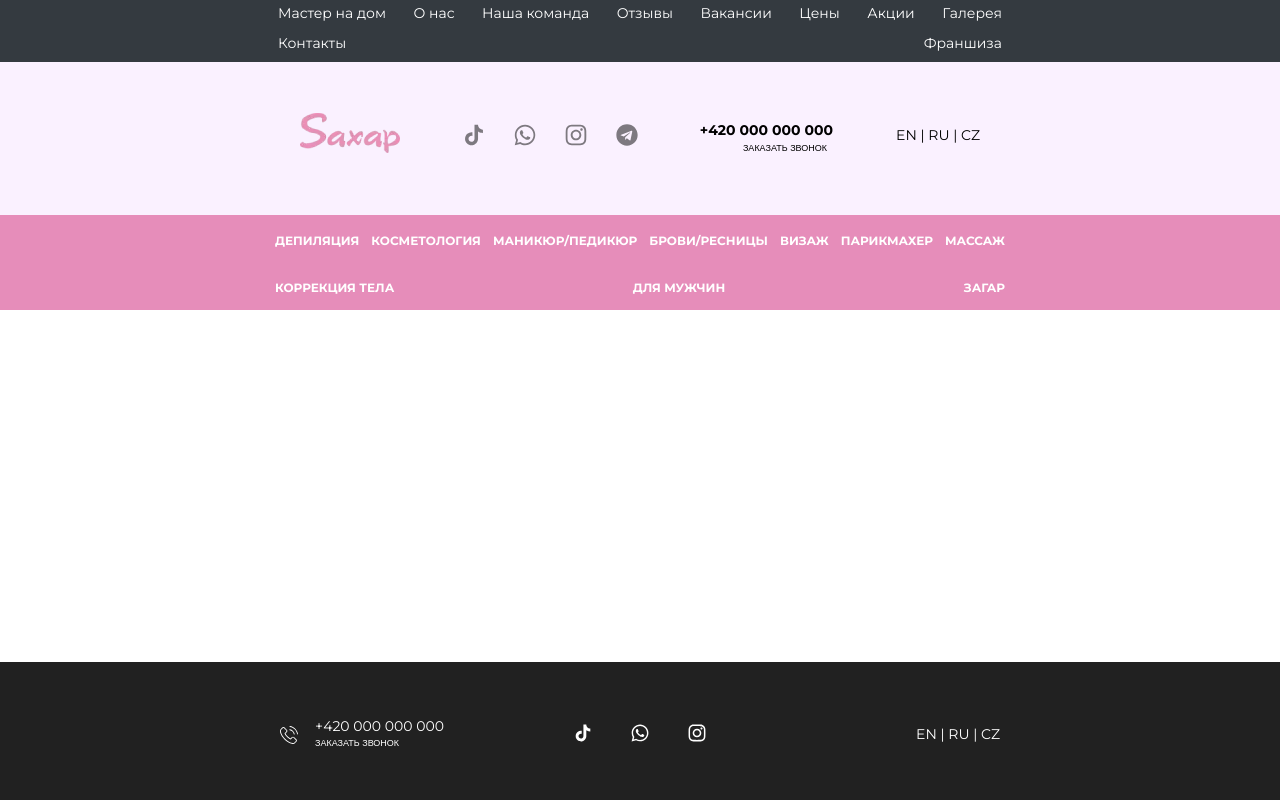
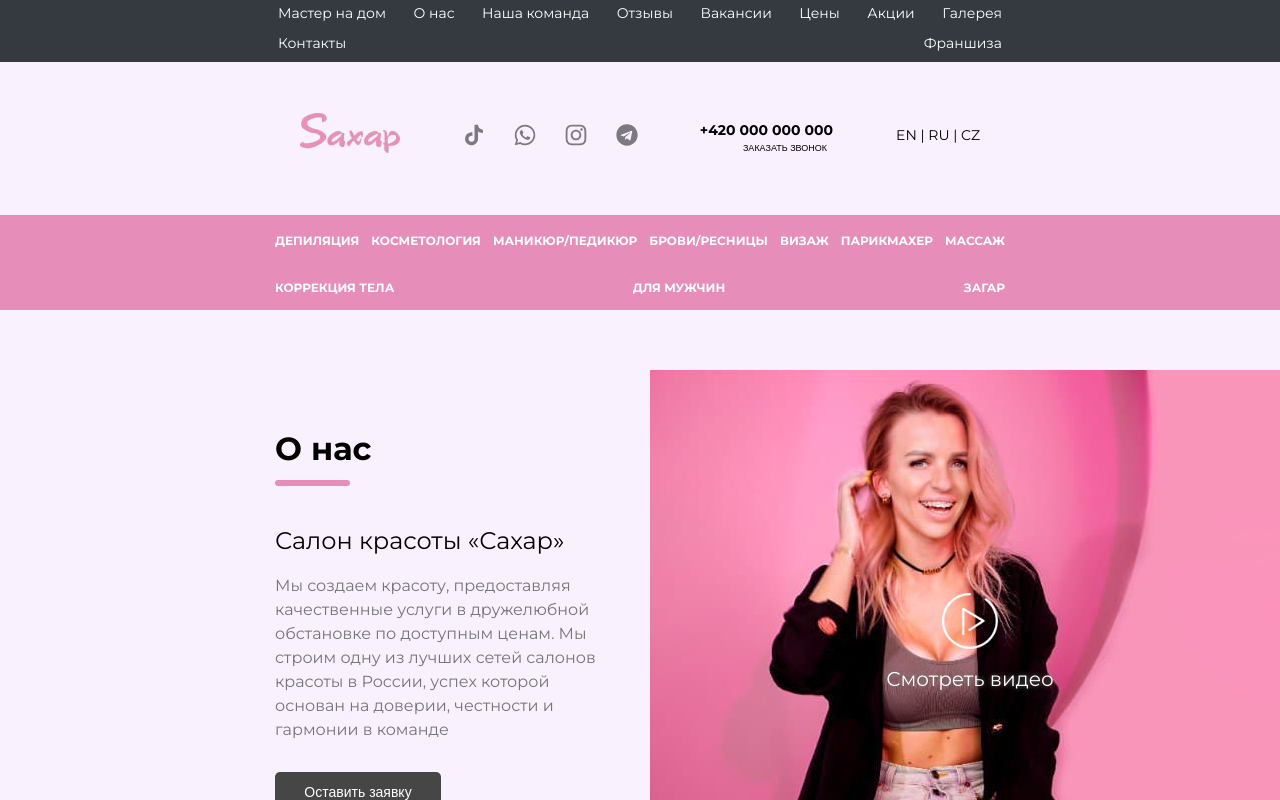
Before and after one commit to larry6767/beauty-saloon, a Next.js app: page / in a window 1280 px wide. Shown: the top 800 px of the page. Built offline with nearby package versions, Linux system fonts and the light colour scheme; what emotion-normalize would draw is missing.

Commit message:
add section AboutUs

```diff
--- a/src/app/page.tsx
+++ b/src/app/page.tsx
@@ -1,3 +1,7 @@
+'use client'
+
+import { AboutUs } from '@/components/sections/AboutUs'
+
 export default function Home() {
-  return <div></div>
+  return <AboutUs />
 }
--- a/src/components/generic/Link/styles.ts
+++ b/src/components/generic/Link/styles.ts
@@ -10,7 +10,7 @@ export const StyledLink = styled.a<StyledLinkProps>`
   text-decoration: none;
   color: white;
   font-size: ${({ fontSize }) =>
-    fontSize ? fontSize : theme.fontSize.bigFont};
+    fontSize ? fontSize : theme.fontSize.mediumFont};
 
   ${({ margin }) => (!margin ? null : `margin: ${margin}`)};
   ${({ padding }) => (!padding ? null : `padding: ${padding}`)};
--- a/src/components/generic/index.ts
+++ /dev/null
@@ -1 +0,0 @@
-export { Link } from './Link'
--- /dev/null
+++ b/src/components/sections/AboutUs/AboutUs.tsx
@@ -0,0 +1,47 @@
+import React from 'react'
+import Image from 'next/image'
+import * as playImage from '../../../../assets/aboutUsIcons/play.png'
+import {
+  SectionContainer,
+  TextInfoWrapper,
+  Text,
+  ButtonWrapper,
+  SectionWrapper,
+  Button,
+  VideoBlock,
+  HeadingLine,
+  Heading,
+  Title,
+  Play,
+  PlayText,
+} from './styles'
+
+export const AboutUs = () => {
+  return (
+    <SectionContainer>
+      <SectionWrapper>
+        <TextInfoWrapper>
+          <Heading>О нас</Heading>
+          <HeadingLine />
+          <Title>Салон красоты «Сахар»</Title>
+          <Text>
+            Мы создаем красоту, предоставляя качественные услуги в дружелюбной
+            обстановке по доступным ценам. Мы строим одну из лучших сетей
+            салонов красоты в России, успех которой основан на доверии,
+            честности и гармонии в команде
+          </Text>
+          <ButtonWrapper>
+            <Button>Оставить заявку</Button>
+            <Button>Подробности</Button>
+          </ButtonWrapper>
+        </TextInfoWrapper>
+        <VideoBlock>
+          <Play>
+            <Image src={playImage} width={56} height={56} alt="Play" />
+            <PlayText>Смотреть видео</PlayText>
+          </Play>
+        </VideoBlock>
+      </SectionWrapper>
+    </SectionContainer>
+  )
+}
--- /dev/null
+++ b/src/components/sections/AboutUs/index.ts
@@ -0,0 +1 @@
+export { AboutUs } from './AboutUs'
--- /dev/null
+++ b/src/components/sections/AboutUs/styles.ts
@@ -0,0 +1,208 @@
+import styled from '@emotion/styled'
+import { theme } from '@/theme/theme'
+import { media } from '../../../theme/breakpoints'
+
+export const SectionContainer = styled.div`
+  position: relative;
+  overflow: hidden;
+  width: 100%;
+  display: flex;
+  justify-content: center;
+  align-items: flex-start;
+  padding-bottom: 92px;
+  margin: 60px 0;
+`
+
+export const SectionWrapper = styled.div`
+  display: flex;
+  flex-direction: column;
+
+  ${media.tablet} {
+    justify-content: space-between;
+    flex-direction: row;
+    width: 740px;
+  }
+  ${media.laptopL} {
+    width: 1110px;
+  }
+`
+
+export const TextInfoWrapper = styled.div`
+  display: flex;
+  flex-direction: column;
+  background-color: ${theme.colors.primary};
+  padding: 0 35px;
+  z-index: 1;
+
+  ${media.tablet} {
+    width: 380px;
+    height: 590px;
+    justify-content: center;
+    padding-left: 5px;
+  }
+  ${media.laptopL} {
+    width: 560px;
+    height: 440px;
+  }
+`
+
+export const Heading = styled.p`
+  font-size: 20px;
+  font-weight: 700;
+  margin: 0px 0 5px 0;
+
+  ${media.tablet} {
+    font-size: 32px;
+    margin: 10px 0 35px 0;
+  }
+  ${media.laptopL} {
+    margin-top: -70px;
+  }
+`
+
+export const HeadingLine = styled.div`
+  width: 75px;
+  height: 6px;
+  border-radius: 4px;
+  background-color: ${theme.colors.secondary};
+  margin-bottom: 20px;
+
+  ${media.tablet} {
+    position: absolute;
+    margin-top: -330px;
+    margin-bottom: 35px;
+  }
+  ${media.laptopL} {
+    margin-top: -310px;
+  }
+`
+
+export const Title = styled.p`
+  font-size: 24px;
+  margin: 15px 0;
+`
+
+export const Text = styled.div`
+  flex-wrap: wrap;
+  color: #757575;
+
+  ${media.tablet} {
+    padding-right: 15px;
+    width: 360px;
+  }
+  ${media.laptopL} {
+    width: 540px;
+  }
+`
+
+export const ButtonWrapper = styled.div`
+  width: 100%;
+  display: flex;
+  flex-direction: row;
+  background-color: ${theme.colors.primary};
+  margin-top: 30px;
+  padding-bottom: 40px;
+
+  @media (max-width: 380px) {
+    flex-direction: column;
+  }
+  ${media.tablet} {
+    flex-direction: column;
+  }
+  ${media.laptopL} {
+    flex-direction: row;
+  }
+`
+
+export const Button = styled.button`
+  width: 166px;
+  height: 40px;
+  display: flex;
+  align-items: center;
+  justify-content: center;
+  color: white;
+  font-size: ${theme.fontSize.bigFont};
+  background-color: #464646;
+  border: none;
+  border-radius: 5px;
+  margin-right: 25px;
+  cursor: pointer;
+  transition: background-color 0.4s ease-in-out;
+  &:hover {
+    background-color: black;
+  }
+  @media (max-width: 380px) {
+    margin-bottom: 12px;
+  }
+  ${media.tablet} {
+    flex-direction: column;
+    margin-bottom: 12px;
+  }
+  ${media.laptopL} {
+    margin-right: 25px;
+  }
+`
+
+export const VideoBlock = styled.div`
+  width: 100%;
+  background-image: url(/aboutUs/about.jpg);
+  background-repeat: no-repeat;
+  background-size: cover;
+  background-position-x: center;
+  background-position-y: center;
+  height: 308px;
+  margin-right: auto;
+  cursor: pointer;
+  transition: all 0.7s ease;
+  z-index: 0;
+  &:hover {
+    transition: 2s;
+    transform: scale(1.07);
+    opacity: 75%;
+    div {
+      transition: 2s;
+      transform: scale(0.9);
+      img {
+        transition: 0.7s;
+        transform: rotate(360deg);
+      }
+    }
+  }
+  @media (max-width: 380px) {
+    margin-top: 20px;
+  }
+  ${media.tablet} {
+    position: absolute;
+    height: 566px;
+    margin-left: 380px;
+  }
+  ${media.laptopL} {
+    height: 412px;
+    background-size: contain;
+    background-position-x: left;
+    margin-left: 560px;
+  }
+`
+
+export const Play = styled.div`
+  width: 100%;
+  display: flex;
+  align-items: center;
+  justify-content: center;
+  flex-direction: column;
+  position: absolute;
+  margin-top: 100px;
+
+  ${media.tablet} {
+    width: 50%;
+    height: 100%;
+    margin-top: 0;
+  }
+`
+
+export const PlayText = styled.p`
+  color: white;
+  font-size: 20px;
+  text-shadow: 0 0 5px #757575;
+  margin-top: 15px;
+`
--- a/src/layouts/Footer/Footer.tsx
+++ b/src/layouts/Footer/Footer.tsx
@@ -6,7 +6,7 @@ import * as telephoneIcon from 'assets/footerIcons/telephone.svg'
 import * as tiktokLogo from 'assets/headerIcons/tiktokLogo.svg'
 import * as whatsappLogo from 'assets/headerIcons/whatsappLogo.svg'
 import * as instagramLogo from 'assets/headerIcons/instagramLogo.svg'
-import { Link } from '@/components/generic'
+import { Link } from '@/components/generic/Link'
 import {
   // ContactsList,
   ContactBlock,
--- a/src/layouts/Footer/styles.ts
+++ b/src/layouts/Footer/styles.ts
@@ -89,7 +89,7 @@ export const TelephoneIcon = styled.div`
 export const Number = styled.a`
   text-decoration: none;
   color: ${theme.colors.textPrimary};
-  font-size: ${theme.fontSize.numbers};
+  font-size: ${theme.fontSize.bigFont};
   margin-bottom: 0;
   transition: color 0.4s ease-in-out;
   &:hover {
@@ -125,7 +125,7 @@ export const LogoIcon = styled.a`
 
 export const LanguageBlock = styled.p`
   height: 15px;
-  font-size: ${theme.fontSize.numbers};
+  font-size: ${theme.fontSize.bigFont};
   color: ${theme.colors.textPrimary};
 
   ${media.tablet} {
--- a/src/layouts/Header/Header.tsx
+++ b/src/layouts/Header/Header.tsx
@@ -8,7 +8,7 @@ import * as instagramLogo from 'assets/headerIcons/instagramLogo.svg'
 import * as telegramLogo from 'assets/headerIcons/telegramLogo.svg'
 import * as menuIcon from 'assets/headerIcons/menuIcon.svg'
 import Image from 'next/image'
-import { Link } from '@/components/generic'
+import { Link } from '@/components/generic/Link'
 import {
   BottomLinkItems,
   BottomLinkList,
--- a/src/layouts/Header/styles.ts
+++ b/src/layouts/Header/styles.ts
@@ -8,7 +8,6 @@ export const HeaderContainer = styled.div`
   justify-content: space-between;
   display: flex;
   flex-direction: column;
-  background-color: ${theme.colors.primary};
 
   ${media.tablet} {
     height: 310px;
@@ -175,7 +174,7 @@ export const Number = styled.a`
   text-decoration: none;
   color: inherit;
   font-weight: 700;
-  font-size: ${theme.fontSize.numbers};
+  font-size: ${theme.fontSize.bigFont};
   margin-bottom: 0;
 `
 
--- a/src/theme/global-styles.tsx
+++ b/src/theme/global-styles.tsx
@@ -2,6 +2,7 @@
 
 import { css, Global } from '@emotion/react'
 import emotionNormalize from 'emotion-normalize'
+import { theme } from './theme'
 
 export const globalStyles = (
   <Global
@@ -13,7 +14,7 @@ export const globalStyles = (
         height: 100vh;
         padding: 0;
         margin: 0;
-        background: white;
+        background: ${theme.colors.primary};
         line-height: 1.5;
         scroll-behavior: smooth;
       }
--- a/src/theme/theme.ts
+++ b/src/theme/theme.ts
@@ -7,8 +7,8 @@ export const theme = {
     hover: '#bcbcbc',
   } as const,
   fontSize: {
-    bigFont: '12px',
     smallFont: '9px',
-    numbers: '14px',
+    mediumFont: '12px',
+    bigFont: '14px',
   } as const,
 }
```
Also changed, not shown: assets/aboutUsIcons/play.png (added), public/aboutUs/about.jpg (added).
